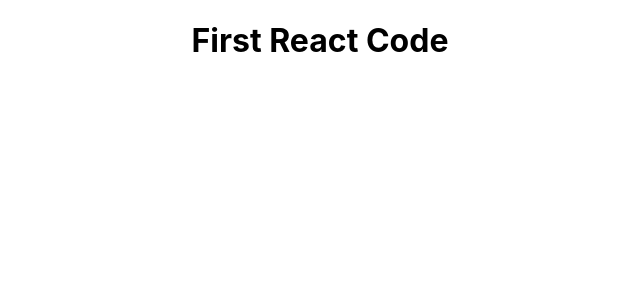
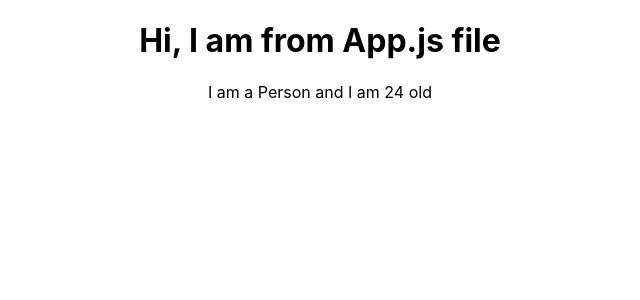
Before and after one commit to ayushyadav468/udemy-react-course, a React (Create React App) app: page / in a window 1280 px wide. Shown: the top 300 px of the page, without its empty margins (320-960 px from the left). Built offline with nearby package versions, Linux system fonts and the light colour scheme.

Commit message:
Created first component

```diff
--- a/src/App.js
+++ b/src/App.js
@@ -1,11 +1,13 @@
 import './App.css';
+import Person from './Person/Person';
 
-function App() {
+const App = () => {
   return (
     <div className="App">
-      <h1>First React Code</h1>
+      <h1>Hi, I am from App.js file</h1>
+      <Person />
     </div>
   );
-}
+};
 
 export default App;
--- /dev/null
+++ b/src/Person/Person.js
@@ -0,0 +1,11 @@
+import React from 'react';
+
+const person = () => {
+  return (
+    <p>
+      I am a Person and I am {Math.floor(Math.random() * (25 - 20) + 20)} old
+    </p>
+  );
+};
+
+export default person;
--- a/src/index.css
+++ b/src/index.css
@@ -6,8 +6,3 @@
   -webkit-font-smoothing: antialiased;
   -moz-osx-font-smoothing: grayscale;
 }
-
-code {
-  font-family: source-code-pro, Menlo, Monaco, Consolas, 'Courier New',
-    monospace;
-}
```
